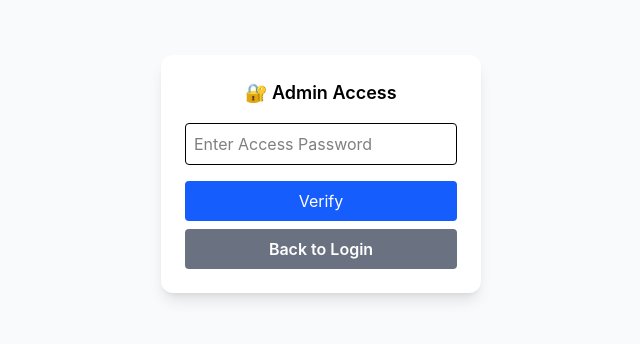
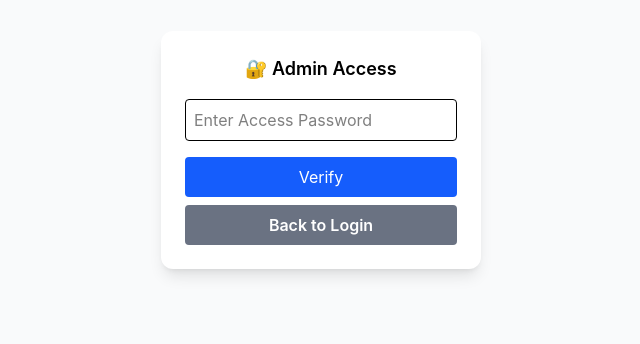
Before and after one commit to Mizan510/Stock-Market, a React app in the folder frontend/: page /register in a window 1280 px wide. Shown: the part 186-530 px from the top of the page, without its empty margins (319-959 px from the left). Built offline with nearby package versions, Linux system fonts and the light colour scheme; no server answers; the HTML template or start-up script is replaced by a standard one.

Commit message:
Something Updated

```diff
--- a/frontend/src/pages/Register.jsx
+++ b/frontend/src/pages/Register.jsx
@@ -57,7 +57,7 @@ const Register = () => {
 
   if (!accessGranted) {
     return (
-  <div className="flex items-center justify-center min-h-screen bg-gray-50 -translate-y-10">
+  <div className="flex items-center justify-center min-h-screen bg-gray-50 -translate-y-16 px-4">
         <form
           onSubmit={handleAccessSubmit}
           className="bg-white p-6 rounded-xl shadow-lg w-80 text-center"
```
